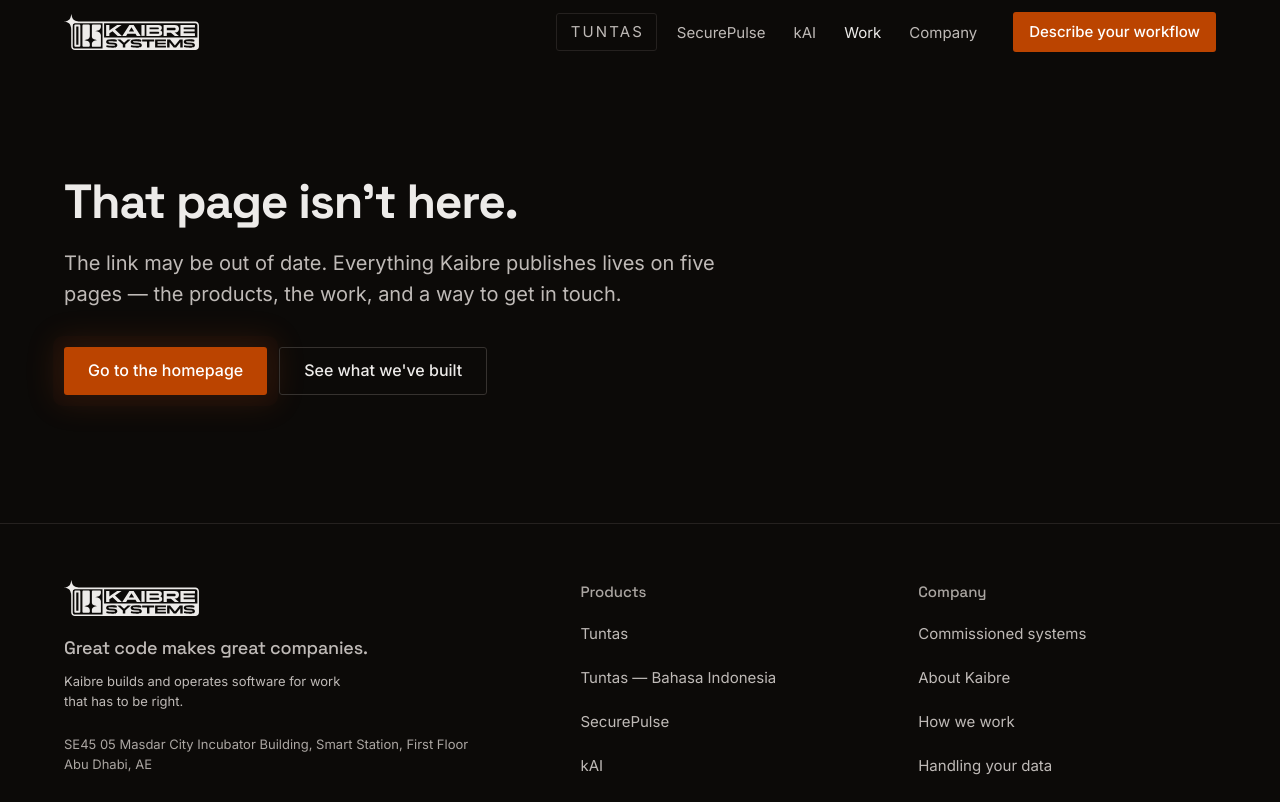
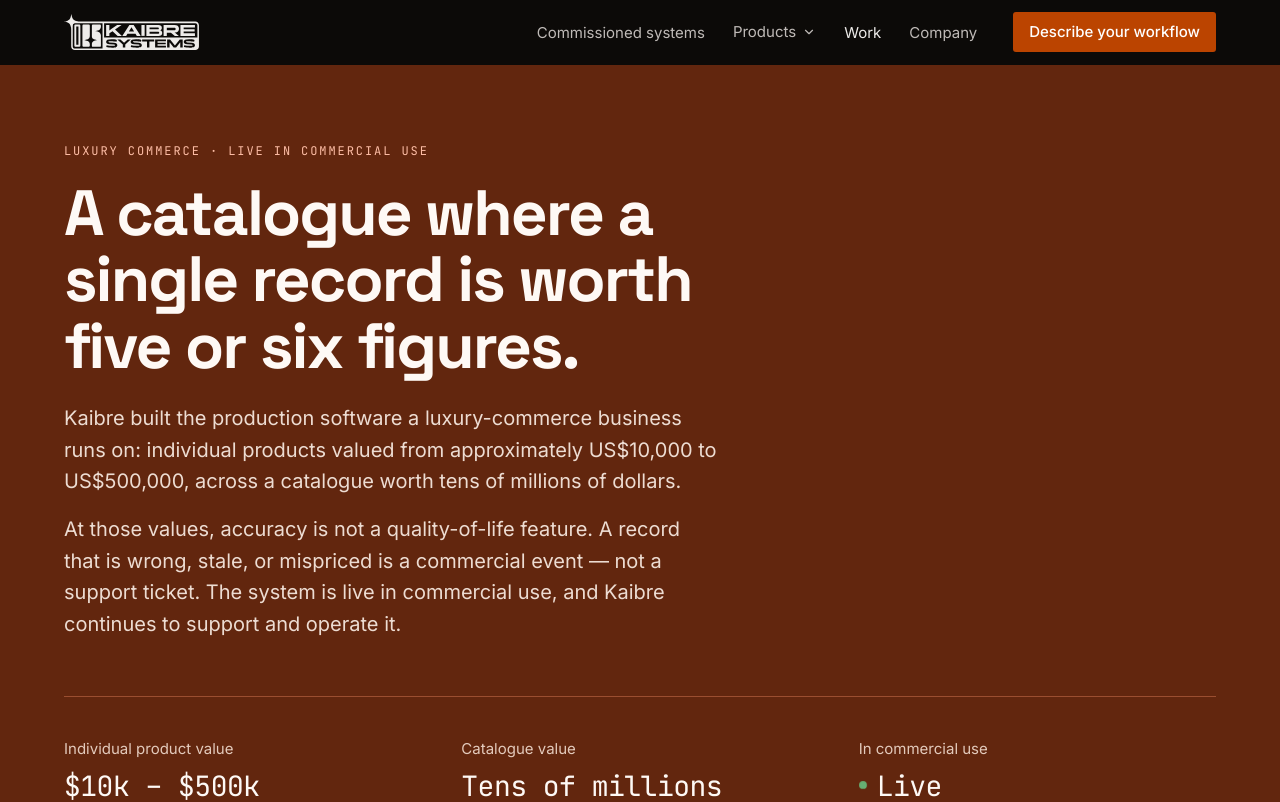
Before and after one commit to Kaibre-Systems/company-site, a Next.js app: page /work/luxury-commerce in a window 1280 px wide. Before the commit this address had no page. Shown: the top 802 px of the page. Built offline with nearby package versions, Linux system fonts and the light colour scheme.

Commit message:
Added more work information

```diff
--- /dev/null
+++ b/src/app/(site)/work/luxury-commerce/page.tsx
@@ -0,0 +1,108 @@
+import type { Metadata } from "next";
+import {
+  Container,
+  Heading,
+  Prose,
+  Note,
+  Section,
+  SectionHeader,
+  Text,
+} from "@/components/primitives";
+import { ArrowLink, Button } from "@/components/primitives/button";
+import { Flow, PulseDot } from "@/components/visuals";
+import { SystemTopology } from "@/components/visuals/topology";
+import { WORK_LUXURY } from "@/content/work";
+
+export const metadata: Metadata = {
+  title: "Luxury commerce — a catalogue worth tens of millions",
+  description:
+    "An anonymised snapshot of production software Kaibre built and still operates for a luxury-commerce business: individual products from $10,000 to $500,000, where a wrong record is a commercial event, not a support ticket.",
+  alternates: { canonical: "/work/luxury-commerce" },
+  openGraph: {
+    title: "Luxury commerce — production software Kaibre operates | Kaibre",
+    description:
+      "Where a wrong record is a commercial event, not a support ticket. Client details withheld under confidentiality.",
+    url: "/work/luxury-commerce",
+  },
+};
+
+export default function LuxuryCommercePage() {
+  return (
+    <>
+      {/* Hero + figures (ember) — the anonymised snapshot leads on its own. */}
+      <Section surface="ember" space="flush" className="pb-16 pt-28 sm:pb-24 sm:pt-36">
+        <Container>
+          <p className="font-mono text-label uppercase tracking-[0.16em] text-accent">
+            {WORK_CASE_CARD_EYEBROW}
+          </p>
+          <SectionHeader
+            className="mt-5"
+            heading={WORK_LUXURY.heading}
+            headingLevel={1}
+            headingSize="display-1"
+            body={WORK_LUXURY.intro}
+          />
+
+          <dl className="mt-14 grid gap-x-10 gap-y-8 border-t border-border-strong pt-10 sm:grid-cols-3">
+            {WORK_LUXURY.figures.map((f) => (
+              <div key={f.label}>
+                <dt className="text-small text-fg-subtle">{f.label}</dt>
+                <dd className="mt-2 flex items-center gap-2.5 font-mono text-heading-1 text-fg">
+                  {f.value === "Live" ? <PulseDot tone="live" size="md" halo /> : null}
+                  {f.value}
+                </dd>
+              </div>
+            ))}
+          </dl>
+        </Container>
+      </Section>
+
+      {/* Scope (coal) — the system's shape, then how a trade moves through it. */}
+      <Section surface="coal">
+        <Container>
+          <>
+            <Heading level={2} size="display-2" className="max-w-[20ch]">
+              {WORK_LUXURY.scopeTitle}
+            </Heading>
+            <Text size="lead" className="mt-6 max-w-prose">
+              {WORK_LUXURY.scopeIntro}
+            </Text>
+          </>
+
+          <SystemTopology content={WORK_LUXURY.topology} className="mt-12" />
+
+          <div className="mt-14 border-t border-border pt-10">
+            <h3 className="text-heading-2 font-medium text-fg">
+              {WORK_LUXURY.lifecycleTitle}
+            </h3>
+            <Flow className="mt-7" stages={WORK_LUXURY.lifecycle} />
+          </div>
+        </Container>
+      </Section>
+
+      {/* Why it mattered */}
+      <Section surface="ink">
+        <Container size="prose">
+          <>
+            <Heading level={2} size="heading-1">
+              {WORK_LUXURY.responsibilityTitle}
+            </Heading>
+            <Prose
+              paragraphs={WORK_LUXURY.responsibility}
+              size="body"
+              className="mt-5"
+            />
+            <Note className="mt-10">{WORK_LUXURY.confidentiality}</Note>
+          </>
+          <div className="mt-12 flex flex-col gap-4 sm:flex-row sm:items-center">
+            <Button href="/commissioned-systems">A system like this, for you</Button>
+            <ArrowLink href="/work">All work</ArrowLink>
+          </div>
+        </Container>
+      </Section>
+    </>
+  );
+}
+
+/** The one string not carried by WORK_LUXURY, kept beside the page that uses it. */
+const WORK_CASE_CARD_EYEBROW = "Luxury commerce · live in commercial use";
--- a/src/app/(site)/work/page.tsx
+++ b/src/app/(site)/work/page.tsx
@@ -1,18 +1,18 @@
 import type { Metadata } from "next";
+import Link from "next/link";
+import { ArrowUpRight } from "lucide-react";
 import {
+  Card,
   Container,
   Heading,
-  Prose,
-  Note,
   Section,
   SectionHeader,
   Text,
 } from "@/components/primitives";
 import { Button } from "@/components/primitives/button";
 import { FitList } from "@/components/modules";
-import { Flow, PulseDot } from "@/components/visuals";
-import { SystemTopology } from "@/components/visuals/topology";
-import { WORK_COMMISSIONED, WORK_HERO, WORK_LUXURY } from "@/content/work";
+import { PulseDot } from "@/components/visuals";
+import { WORK_CASE_CARD, WORK_COMMISSIONED, WORK_HERO } from "@/content/work";
 
 export const metadata: Metadata = {
   title: "Selected work",
@@ -42,16 +42,29 @@
         </Container>
       </Section>
 
-      {/* Luxury commerce — the anonymised snapshot (ember surface) */}
-      <Section surface="ember">
+      {/* The index — one card per anonymised system, each on its own URL. */}
+      <Section surface="coal" space="tight">
         <Container>
-          <SectionHeader
-            heading={WORK_LUXURY.heading}
-            body={WORK_LUXURY.intro}
+          <Link href={WORK_CASE_CARD.href} className="group block">
+            <Card interactive className="p-7 sm:p-9">
+              <div className="flex items-start justify-between gap-6">
+                <div>
+                  <p className="font-mono text-label uppercase tracking-[0.16em] text-accent">
+                    {WORK_CASE_CARD.eyebrow}
+                  </p>
+                  <Heading level={2} size="heading-1" className="mt-4 max-w-[26ch]">
+                    {WORK_CASE_CARD.headline}
+                  </Heading>
+                  <Text className="mt-4 max-w-[58ch]">{WORK_CASE_CARD.body}</Text>
+                </div>
+                <ArrowUpRight
+                  aria-hidden
+                  className="mt-1 size-6 shrink-0 text-fg-subtle transition-[color,transform] duration-150 group-hover:text-accent motion-safe:group-hover:-translate-y-0.5 motion-safe:group-hover:translate-x-0.5"
                 />
+              </div>
 
-          <dl className="mt-14 grid gap-x-10 gap-y-8 border-t border-border-strong pt-10 sm:grid-cols-3">
-            {WORK_LUXURY.figures.map((f) => (
+              <dl className="mt-8 grid gap-x-10 gap-y-6 border-t border-border pt-7 sm:grid-cols-3">
+                {WORK_CASE_CARD.figures.map((f) => (
                   <div key={f.label}>
                     <dt className="text-small text-fg-subtle">{f.label}</dt>
                     <dd className="mt-2 flex items-center gap-2.5 font-mono text-heading-1 text-fg">
@@ -61,49 +74,12 @@
                   </div>
                 ))}
               </dl>
-        </Container>
-      </Section>
 
-      {/* Scope (coal) — the system's shape, then how a trade moves through
-          it. The topology carries the "production system" argument the
-          figures above cannot: several coordinated subsystems, a gate in
-          front of trading, and an operator seat under all of it. */}
-      <Section surface="coal">
-        <Container>
-          <>
-            <Heading level={2} size="display-2" className="max-w-[20ch]">
-              {WORK_LUXURY.scopeTitle}
-            </Heading>
-            <Text size="lead" className="mt-6 max-w-prose">
-              {WORK_LUXURY.scopeIntro}
-            </Text>
-          </>
-
-          <SystemTopology content={WORK_LUXURY.topology} className="mt-12" />
-
-          <div className="mt-14 border-t border-border pt-10">
-            <h3 className="text-heading-2 font-medium text-fg">
-              {WORK_LUXURY.lifecycleTitle}
-            </h3>
-            <Flow className="mt-7" stages={WORK_LUXURY.lifecycle} />
-          </div>
-        </Container>
-      </Section>
-
-      {/* Why it mattered */}
-      <Section surface="ink">
-        <Container size="prose">
-          <>
-            <Heading level={2} size="heading-1">
-              {WORK_LUXURY.responsibilityTitle}
-            </Heading>
-            <Prose
-              paragraphs={WORK_LUXURY.responsibility}
-              size="body"
-              className="mt-5"
-            />
-            <Note className="mt-10">{WORK_LUXURY.confidentiality}</Note>
-          </>
+              <p className="mt-7 text-body font-medium text-accent">
+                {WORK_CASE_CARD.cta}
+              </p>
+            </Card>
+          </Link>
         </Container>
       </Section>
 
--- a/src/app/sitemap.ts
+++ b/src/app/sitemap.ts
@@ -21,6 +21,7 @@
     { path: ID_PATH, priority: 0.9, languages: tuntasLanguages },
     { path: "/securepulse", priority: 0.8 },
     { path: "/work", priority: 0.8 },
+    { path: "/work/luxury-commerce", priority: 0.7 },
     { path: "/company", priority: 0.8 },
     { path: "/kai", priority: 0.7 },
     { path: "/contact", priority: 0.6 },
--- a/src/components/layout/site-header.tsx
+++ b/src/components/layout/site-header.tsx
@@ -3,12 +3,10 @@
 import Link from "next/link";
 import { usePathname } from "next/navigation";
 import { useCallback, useEffect, useId, useRef, useState } from "react";
-import { Menu, X } from "lucide-react";
+import { ChevronDown, Menu, X } from "lucide-react";
 import { NAV, SITE } from "@/content/site";
 import { KaibreWordmark } from "@/components/brand/wordmark";
 import { cn } from "@/lib/utils";
-
-const ALL_LINKS = [...NAV.products, ...NAV.primary];
 
 /**
  * A nav entry that asked to be drawn with its own mark. `NAV` is `as const`,
@@ -19,14 +17,24 @@
   return "mark" in item && item.mark === "tuntas";
 }
 
+function isActive(pathname: string, href: string): boolean {
+  return href.startsWith("/") && !href.includes("#") && pathname.startsWith(href);
+}
+
 export function SiteHeader() {
   const [open, setOpen] = useState(false);
+  const [productsOpen, setProductsOpen] = useState(false);
   const pathname = usePathname();
   const menuId = useId();
+  const productsId = useId();
   const sentinelRef = useRef<HTMLDivElement>(null);
   const headerRef = useRef<HTMLElement>(null);
   const toggleRef = useRef<HTMLButtonElement>(null);
   const panelRef = useRef<HTMLDivElement>(null);
+  const productsRef = useRef<HTMLLIElement>(null);
+  const productsBtnRef = useRef<HTMLButtonElement>(null);
+
+  const productActive = NAV.products.some((p) => isActive(pathname, p.href));
 
   /**
    * Scroll state via a sentinel rather than a per-frame scroll listener, and
@@ -60,6 +68,39 @@
     setOpen(false);
     toggleRef.current?.focus();
   }, []);
+
+  /**
+   * The desktop Products dropdown is a click panel, not a hover menu: hover
+   * menus are unusable on touch and hostile to keyboards. It closes on escape
+   * (focus returning to the button), on an outside pointer, and whenever the
+   * route changes.
+   */
+  const closeProducts = useCallback((returnFocus = false) => {
+    setProductsOpen(false);
+    if (returnFocus) productsBtnRef.current?.focus();
+  }, []);
+
+  useEffect(() => {
+    if (!productsOpen) return;
+
+    function onPointerDown(event: PointerEvent) {
+      if (!productsRef.current?.contains(event.target as Node)) {
+        setProductsOpen(false);
+      }
+    }
+    function onKeyDown(event: KeyboardEvent) {
+      if (event.key === "Escape") {
+        event.preventDefault();
+        closeProducts(true);
+      }
+    }
+    document.addEventListener("pointerdown", onPointerDown);
+    document.addEventListener("keydown", onKeyDown);
+    return () => {
+      document.removeEventListener("pointerdown", onPointerDown);
+      document.removeEventListener("keydown", onKeyDown);
+    };
+  }, [productsOpen, closeProducts]);
 
   useEffect(() => {
     if (!open) return;
@@ -144,51 +185,100 @@
           {/* Desktop navigation */}
           <nav aria-label="Main" className="ml-auto hidden lg:block">
             <ul className="flex items-center gap-1">
-              {ALL_LINKS.map((item) => {
-                const active =
-                  item.href.startsWith("/") &&
-                  !item.href.includes("#") &&
-                  pathname.startsWith(item.href);
-
-                /**
-                 * Tuntas is set in its own letterforms inside a bordered
-                 * control: it is a separate product with a separate identity,
-                 * and in a row of four text links that is the only way to say
-                 * so before the click. No glyph beside it — the identity is
-                 * the wordmark, and the square mark is reserved for the
-                 * places a wordmark cannot go. The border is the site's own,
-                 * because this is still Kaibre's bar.
-                 */
-                if (hasMark(item)) {
-                  return (
-                    <li key={item.href} className="mr-1">
+              {/* The custom offer, first and plain. */}
+              <li>
                 <Link
-                        href={item.href}
-                        aria-current={active ? "page" : undefined}
+                  href={NAV.commissioned.href}
+                  aria-current={
+                    isActive(pathname, NAV.commissioned.href) ? "page" : undefined
+                  }
                   className={cn(
-                          "inline-flex items-center rounded-control border px-3.5 py-1.5 text-small",
-                          "transition-colors duration-150",
-                          active
-                            ? "border-border-strong text-fg"
-                            : "border-border text-fg-muted hover:border-border-strong hover:text-fg",
+                    "rounded-control px-3 py-2 text-small transition-colors duration-150",
+                    isActive(pathname, NAV.commissioned.href)
+                      ? "text-fg"
+                      : "text-fg-muted hover:text-fg",
                   )}
                 >
-                        <span className="tuntas-mark whitespace-nowrap [overflow-wrap:normal]">
-                          {item.label}
-                        </span>
+                  {NAV.commissioned.label}
                 </Link>
               </li>
-                  );
+
+              {/* Products — a click panel with a line per product. Closing on
+                  navigation is handled by the links themselves (below) rather
+                  than by reacting to `pathname`; `onBlur` closes it when focus
+                  tabs out of the panel entirely. */}
+              <li
+                ref={productsRef}
+                className="relative"
+                onBlur={(e) => {
+                  if (!productsRef.current?.contains(e.relatedTarget as Node)) {
+                    setProductsOpen(false);
                   }
+                }}
+              >
+                <button
+                  ref={productsBtnRef}
+                  type="button"
+                  onClick={() => setProductsOpen((v) => !v)}
+                  aria-expanded={productsOpen}
+                  aria-controls={productsId}
+                  className={cn(
+                    "inline-flex cursor-pointer items-center gap-1.5 rounded-control px-3 py-2 text-small transition-colors duration-150",
+                    productActive || productsOpen
+                      ? "text-fg"
+                      : "text-fg-muted hover:text-fg",
+                  )}
+                >
+                  Products
+                  <ChevronDown
+                    aria-hidden
+                    className={cn(
+                      "size-3.5 transition-transform duration-150",
+                      productsOpen && "rotate-180",
+                    )}
+                  />
+                </button>
 
-                return (
+                <div
+                  id={productsId}
+                  hidden={!productsOpen}
+                  className="absolute left-0 top-[calc(100%+0.5rem)] z-10 w-[22rem] rounded-card border border-border bg-surface p-2 shadow-[var(--shadow-card)]"
+                >
+                  <ul>
+                    {NAV.products.map((item) => (
                       <li key={item.href}>
                         <Link
                           href={item.href}
-                      aria-current={active ? "page" : undefined}
+                          onClick={() => setProductsOpen(false)}
+                          aria-current={isActive(pathname, item.href) ? "page" : undefined}
+                          className="grid grid-cols-[7rem_minmax(0,1fr)] items-baseline gap-x-3 rounded-control px-3 py-3 transition-colors duration-150 hover:bg-surface-raised"
+                        >
+                          <span className="text-body font-medium text-fg">
+                            <span
+                              className={cn(
+                                hasMark(item) &&
+                                  "tuntas-mark whitespace-nowrap [overflow-wrap:normal]",
+                              )}
+                            >
+                              {item.label}
+                            </span>
+                          </span>
+                          <span className="text-small text-fg-subtle">{item.note}</span>
+                        </Link>
+                      </li>
+                    ))}
+                  </ul>
+                </div>
+              </li>
+
+              {NAV.primary.map((item) => (
+                <li key={item.href}>
+                  <Link
+                    href={item.href}
+                    aria-current={isActive(pathname, item.href) ? "page" : undefined}
                     className={cn(
                       "rounded-control px-3 py-2 text-small transition-colors duration-150",
-                        active
+                      isActive(pathname, item.href)
                         ? "text-fg"
                         : "text-fg-muted hover:text-fg",
                     )}
@@ -196,8 +286,7 @@
                     {item.label}
                   </Link>
                 </li>
-                );
-              })}
+              ))}
             </ul>
           </nav>
 
@@ -244,6 +333,17 @@
             aria-label="Main"
             className="mx-auto max-w-shell px-5 pt-6 pb-[calc(1.5rem+env(safe-area-inset-bottom))] sm:px-6"
           >
+            {/* The custom offer leads on mobile too. */}
+            <Link
+              href={NAV.commissioned.href}
+              onClick={dismiss}
+              className="flex min-h-12 items-center rounded-control text-heading-2 text-fg"
+            >
+              {NAV.commissioned.label}
+            </Link>
+
+            <hr className="my-5 h-px border-0 bg-border" />
+
             <p className="text-small font-medium text-fg-subtle">
               Products
             </p>
```
Lines whose indentation alone changed are shown as unchanged.
